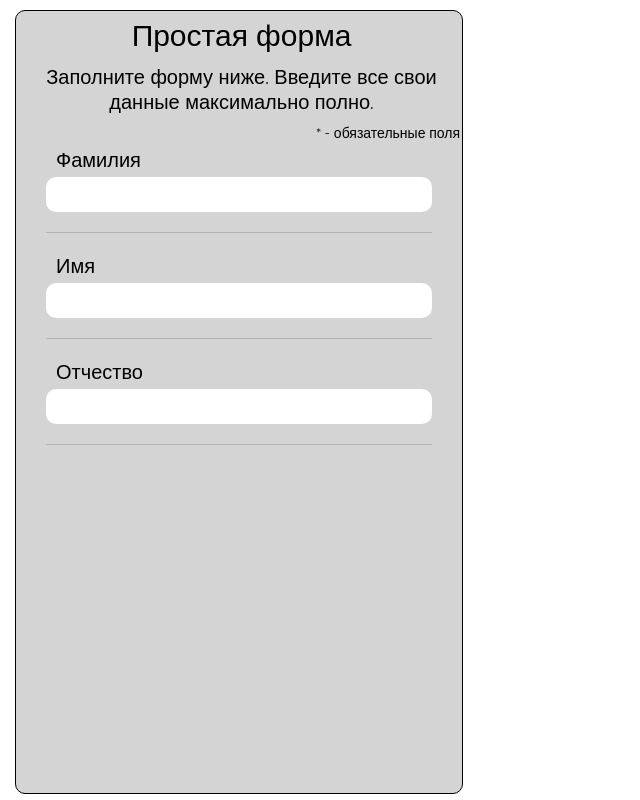
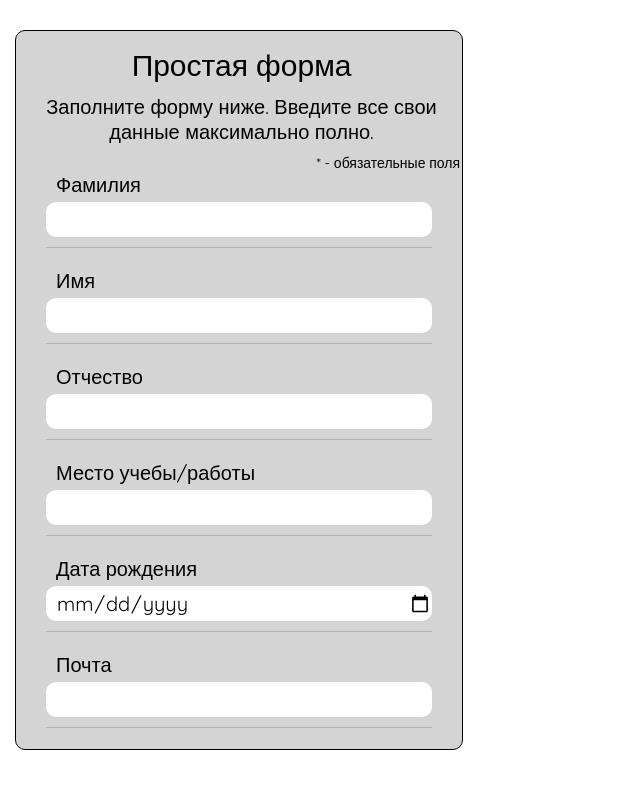
Before and after one commit to adildikov/snp-form-react, a React (Create React App) app: page / in a window 1280 px wide. Shown: the whole page, without its empty margins (0-640 px from the left). Built offline with nearby package versions, Linux system fonts and the light colour scheme.

Commit message:
edit Input styles & add new formFields

```diff
--- a/src/components/Form/Form.jsx
+++ b/src/components/Form/Form.jsx
@@ -16,6 +16,9 @@ export default function Form() {
         <Input labelText="Фамилия" id="lastName" type="text" />
         <Input labelText="Имя" id="firstName" type="text" />
         <Input labelText="Отчество" id="middleName" type="text" />
+        <Input labelText="Место учебы/работы" id="study_work" type="text" />
+        <Input labelText="Дата рождения" id="dateOfBirth" type="date" />
+        <Input labelText="Почта" id="email" type="email" />
       </div>
     </div>
   );
--- a/src/components/Form/style.css
+++ b/src/components/Form/style.css
@@ -8,8 +8,8 @@
 
 .form_wrapper {
   width: 35%;
-  height: 98vh;
-  margin: 10px 0 0 15px;
+  height: 90vh;
+  margin: 30px 0 0 15px;
 
   background-color: rgb(212, 212, 212);
 
@@ -19,7 +19,7 @@
 
 .form_header {
   width: 98%;
-  margin: 5px 7px 0 7px;
+  margin: 15px 7px 0 7px;
 }
 
 .header__title {
--- a/src/components/Input/style.css
+++ b/src/components/Input/style.css
@@ -7,8 +7,8 @@
 }
 
 .input {
-  margin: 5px 30px 20px 30px;
-  padding-bottom: 20px;
+  margin: 0px 30px 20px 30px;
+  padding-bottom: 10px;
 
   border-bottom: 1px solid rgb(179, 179, 179);
 }
--- a/src/redux/reducers/data.js
+++ b/src/redux/reducers/data.js
@@ -6,6 +6,7 @@ const initialState = {
   middleName: "",
   study_work: "",
   dateOfBirth: "",
+  email: "",
   other: "",
 };
 
```
